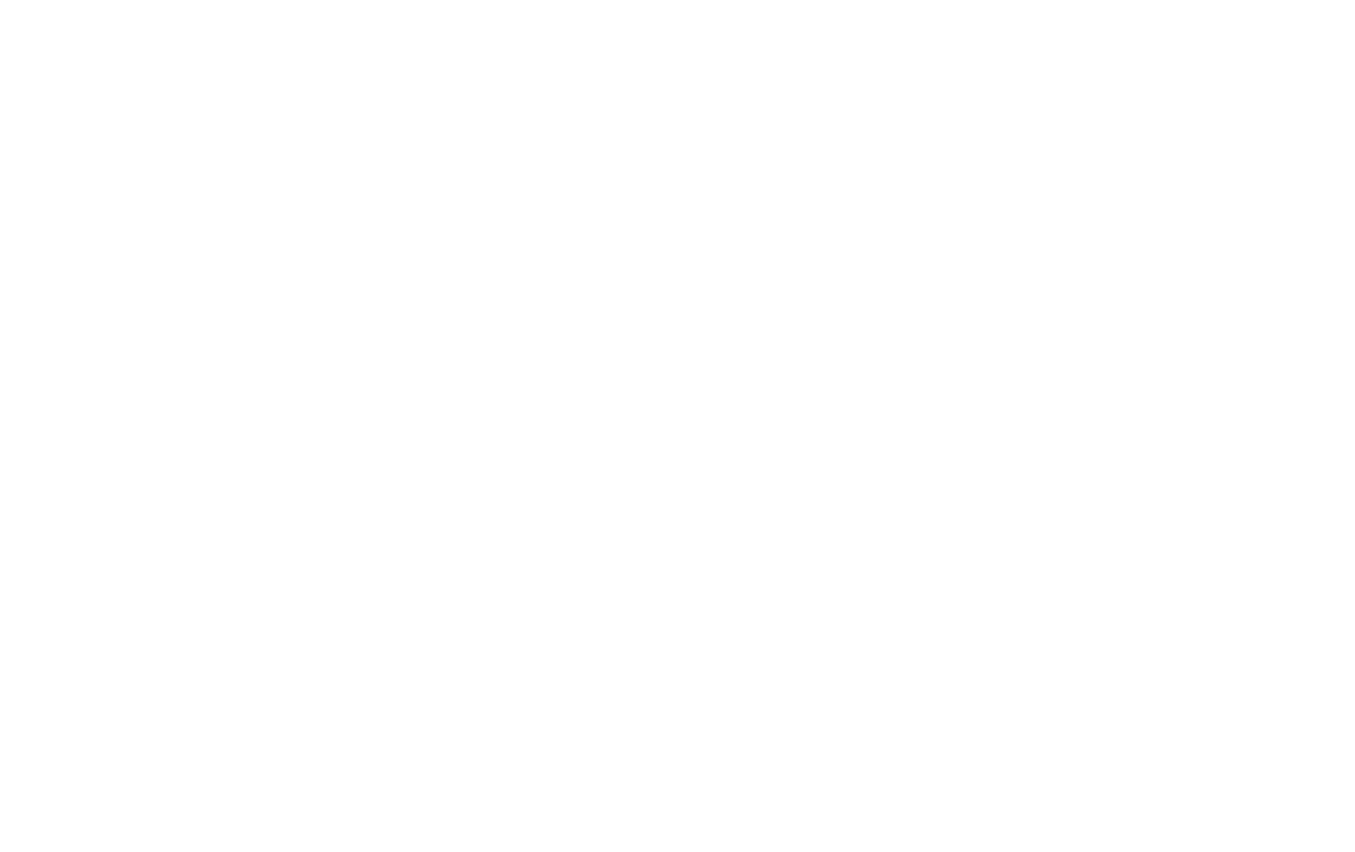
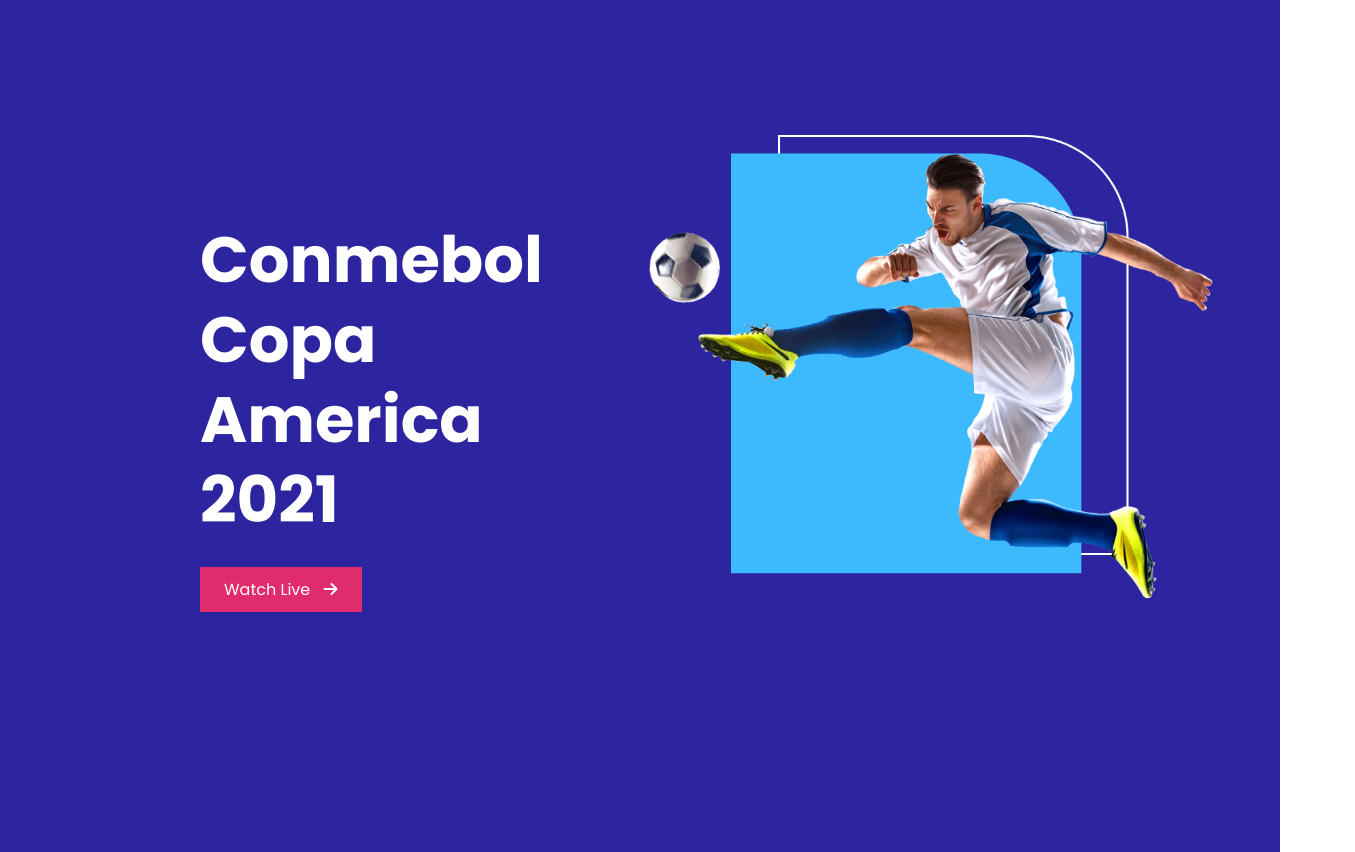
Before and after one commit to tajmin/responsive-football-website, a plain HTML site: page index.html in a window 1280 px wide. Shown: the whole page, 1355 px wide, since content can reach past the window. Before the commit the page ends 800 px from the top, so only its background shows below. Drawn offline with Linux system fonts and the light colour scheme.

Commit message:
top section

```diff
--- a/index.html
+++ b/index.html
@@ -8,10 +8,27 @@
     <title>Responsive Football Landing Page</title>
     <!-- stylesheet -->
     <link rel="stylesheet" href="styles/style.css">
+    <!-- Font Awesome -->
+    <script src="https://kit.fontawesome.com/4c8457b9d4.js" crossorigin="anonymous"></script>
 </head>
 
 <body>
+    <!-- Top Banner Starts Here    -->
+    <section class="container">
+        <div class="top-banner">
+            <div class="section-info">
+                <h1>Conmebol</h1>
+                <h1>Copa America</h1>
+                <h1>2021</h1>
+                <a href="https://sports24.icu/" target="_blank" class="section-button">Watch Live <span><i class="fas
+                            fa-arrow-right"></i></span></a>
 
+            </div>
+            <div class="section-image">
+                <img src="images/banner.png" alt="A footballer shooting a football.">
+            </div>
+        </div>
+    </section>
 
 </body>
 
--- a/styles/style.css
+++ b/styles/style.css
@@ -0,0 +1,64 @@
+/* ------------------
+    Import Google Font
+---------------------*/
+@import url('https://fonts.googleapis.com/css2?family=Poppins:wght@400;500;700&display=swap');
+
+/*-------------------
+    Base Styles
+ ----------------------*/
+ body {
+    font-family: 'Poppins', sans-serif;
+    margin: 0;
+    background-color: white;
+    font-size: 16px;
+ }
+
+ /* -----------------
+        Top Banner
+---------------------*/
+.top-banner {
+    background: #2D25A0;
+    display: flex;
+}
+
+/* Top Section Info  */
+.section-info {
+    width: 40%;
+    padding-top: 220px;
+    padding-left: 200px;
+    padding-bottom: 240px;
+}
+
+.section-info h1 {
+    font-weight: 700px;
+    font-size: 64px;
+    line-height: 80px;
+    margin: 0;
+    color: #FFFFFF;
+}
+/* Top Section Button  */
+
+.section-button {
+    display: inline-block;
+    text-decoration: none;
+    padding: 10px 24px;
+    background-color: #E02C6D;
+    color: #FFFFFF;
+    margin-top: 27px;
+}
+
+.section-button span {
+    padding-left: 9px;
+}
+
+/* Top Section Image  */
+
+.section-image {
+    width: 60%;
+}
+
+/* Top Banner Image */
+.section-image img {
+    width: 570px;
+    padding: 135px 140px 80px 102px;
+}
```
Also changed, not shown: images/banner.png (added).
